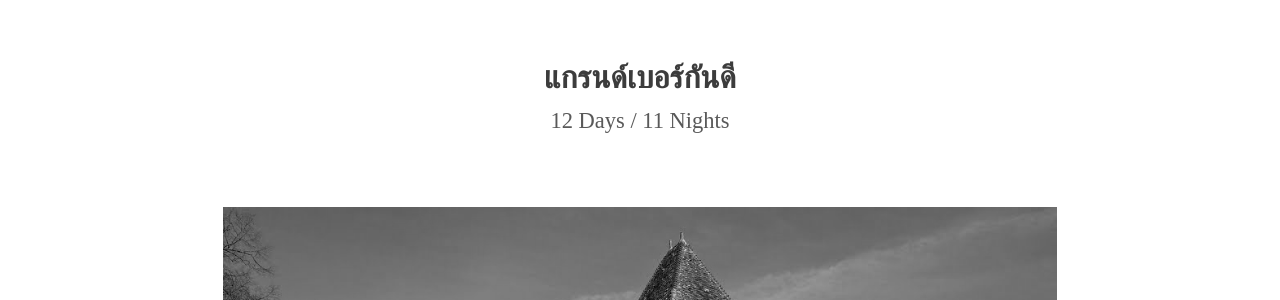
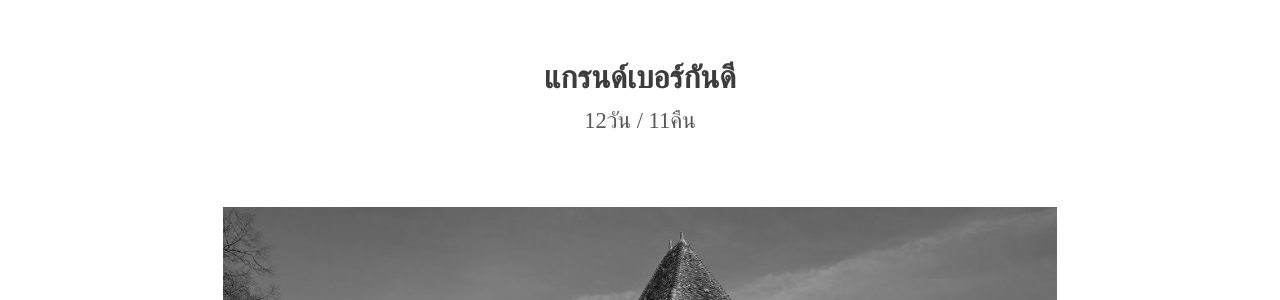
Before and after one commit to paitiewfrance/paitiewfrance.github.io, a Jekyll site: the page built from tour-burgundy/grand-burgundy.md, in a window 1280 px wide and 900 px high. Shown: the part 195-495 px from the top of the window. Built offline with Jekyll 4.4.1, drawn with Linux system fonts in a browser that asks for light colours; nearby versions of some CDN libraries; some web fonts are replaced.

Commit message:
Change to thai

```diff
--- a/tour-burgundy/grand-burgundy.md
+++ b/tour-burgundy/grand-burgundy.md
@@ -9,7 +9,7 @@ sitemap:
      changefreq: 'weekly'
 
 meta: เที่ยวฝรั่งเศส,ทริปส่วนตัว,เที่ยวโปรวองซ์,ฝรั่งเศสตอนตอนใต้
-duration: 12 Days / 11 Nights
+duration: 12วัน / 11คืน
 img: /burgundy/chambertain.jpg
 intro: Disover the Burgundy in depth with us. From Dijon to Beaune, experience great wine throught the legendary Route des Grands Crus, admire the countless   medieval villages and endless vineyards. On the northern part, wander the UNESCO World Heritage Sites of Vezelay and the Fontenay abbey.  And much more with this 12 days tour.  Welcome to Burgundy.
 prices:
```
Also changed, not shown: tour-aveyron-tarn/tour-aveyron-albi.md (+1 -0 lines).
